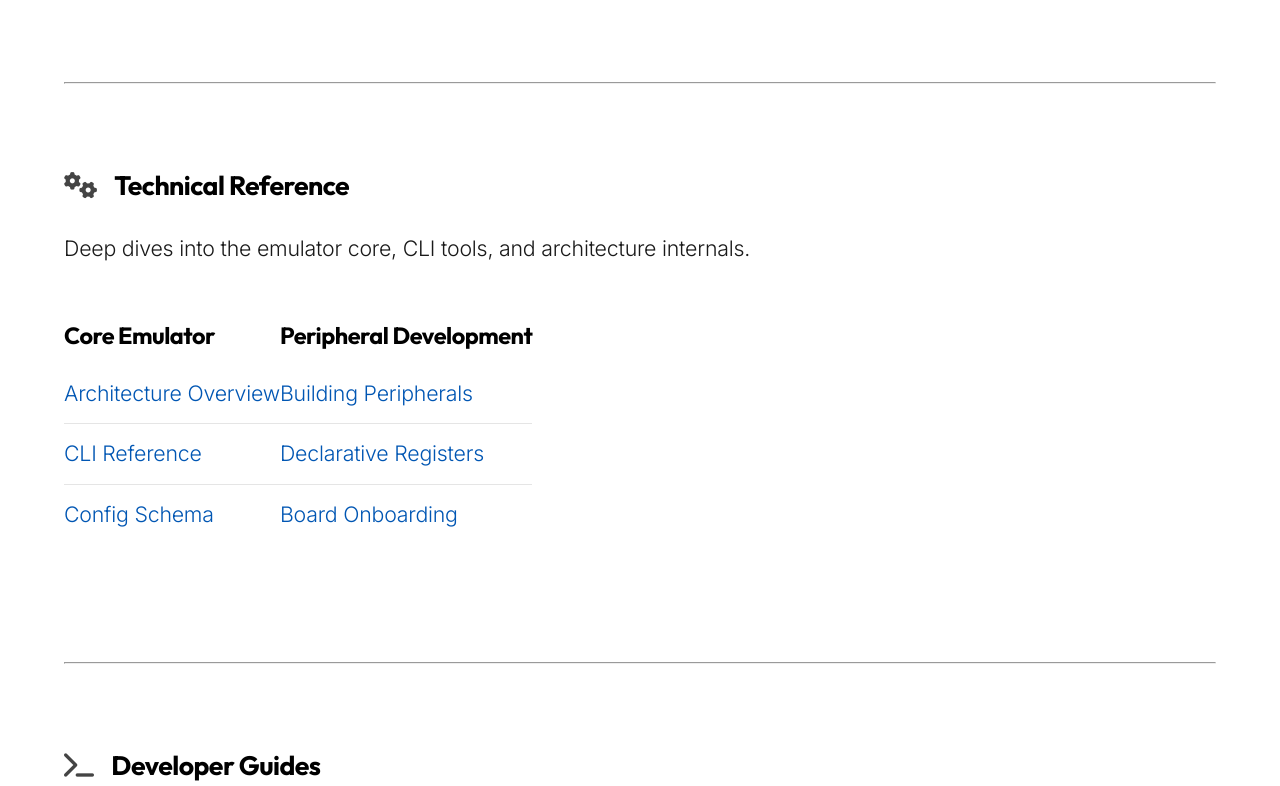
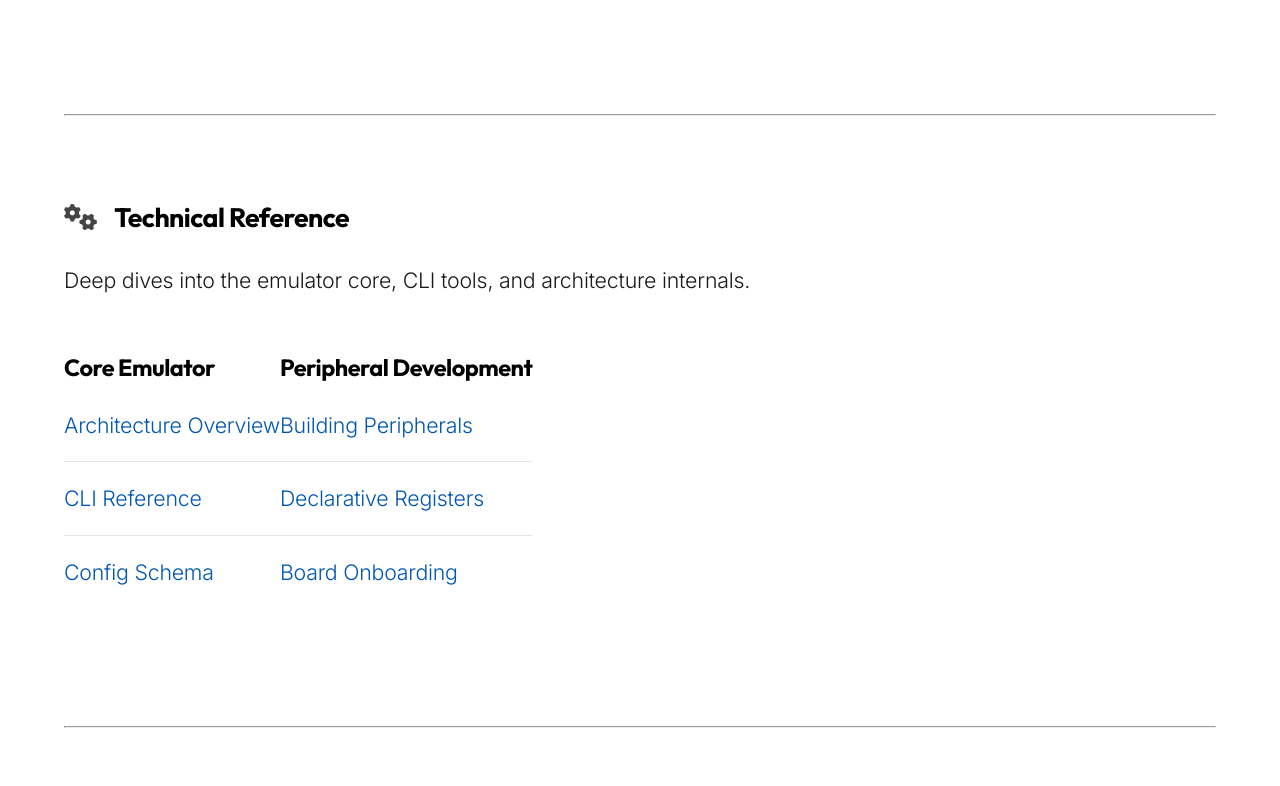
Before and after one commit to w1ne/labwired-landing, a plain HTML site: page docs.html in a window 1280 px wide. Shown: the part 642-1428 px from the top of the page. Drawn offline with Linux system fonts and the light colour scheme.

Commit message:
docs: finalize cross-site links and fix docs layout aesthetics

```diff
--- a/style.css
+++ b/style.css
@@ -1160,7 +1160,7 @@ ul.alt {
 
 ul.alt li {
     border-top: solid 1px rgba(0, 0, 0, 0.1);
-    padding: 0.5em 0;
+    padding: 0.8em 0;
 }
 
 ul.alt li:first-child {
```
